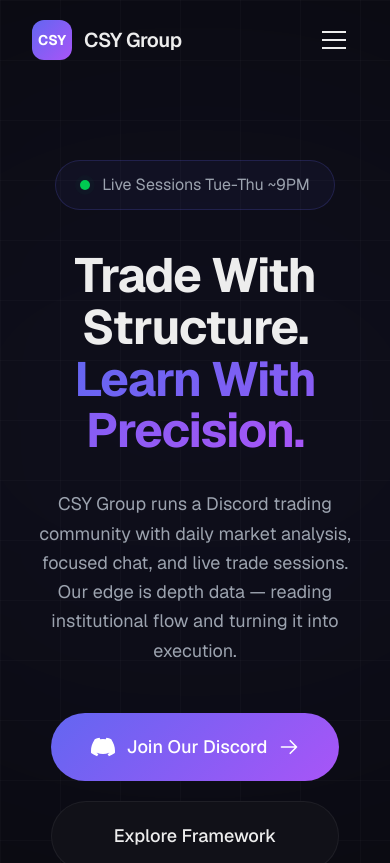
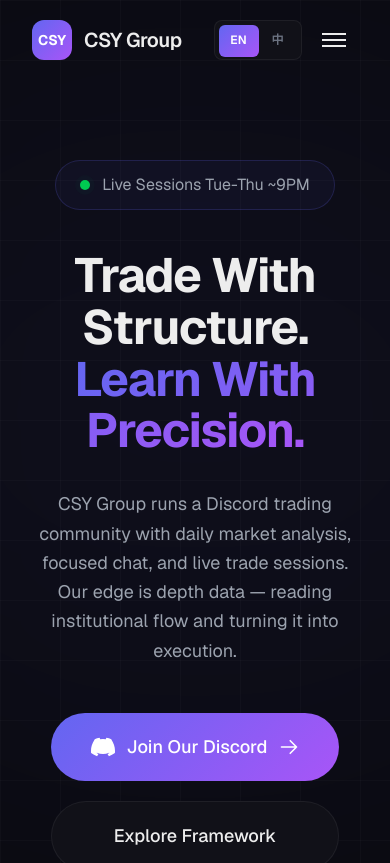
Before and after one commit to CSYHoldings/csy-website, a Next.js app: page /en in a window 390 px wide. Shown: the top 863 px of the page. Built offline with nearby package versions, Linux system fonts and the light colour scheme.

Commit message:
feat: update language switcher design

```diff
--- a/src/components/About.tsx
+++ b/src/components/About.tsx
@@ -1,9 +1,9 @@
 "use client";
 
+import { links } from "@/constants/links";
+import { useTranslations } from "next-intl";
 import { AnimatedSection } from "./AnimatedSection";
 import { SectionLabel } from "./SectionLabel";
-import { links } from "@/constants/links";
-import { useTranslations } from "next-intl";
 
 const pillars = [
   {
@@ -92,7 +92,7 @@
     <section id="about" className="relative overflow-hidden py-28 lg:py-36">
       {/* Background */}
       <div className="absolute inset-0 grid-pattern opacity-50" />
-      <div className="absolute left-0 right-0 top-0 h-px bg-gradient-to-r from-transparent via-surface-border to-transparent" />
+      <div className="absolute left-0 right-0 top-0 h-px bg-linear-to-r from-transparent via-surface-border to-transparent" />
 
       <div className="relative w-full max-w-350 mx-auto px-8 md:px-12 lg:px-16">
         <div className="grid items-start gap-16 lg:grid-cols-2 lg:gap-24">
@@ -102,8 +102,10 @@
 
             <AnimatedSection>
               <h2 className="mt-6 text-4xl font-bold tracking-tight md:text-5xl lg:text-6xl">
-                {t("titlePrefix")}{" "}
-                <span className="text-gradient">{t("titleAccent")}</span>
+                {t("titlePrefix")}
+                <span className="mt-2 block text-gradient">
+                  {t("titleAccent")}
+                </span>
               </h2>
             </AnimatedSection>
 
--- a/src/components/Navbar.tsx
+++ b/src/components/Navbar.tsx
@@ -13,6 +13,46 @@
   { labelKey: "evidence", href: "#evidence" },
 ];
 
+function LanguageSwitch({
+  href,
+  isZh,
+  label,
+}: {
+  href: string;
+  isZh: boolean;
+  label: string;
+}) {
+  return (
+    <a
+      href={href}
+      role="switch"
+      aria-checked={isZh}
+      aria-label={label}
+      className="relative inline-flex h-10 w-22 items-center rounded-lg border border-surface-border bg-surface p-1 text-xs font-semibold text-text-tertiary transition-colors hover:border-text-tertiary hover:bg-surface-light hover:text-foreground"
+    >
+      <span
+        className={`absolute left-1 top-1 h-8 w-10 rounded-md bg-gradient-accent transition-transform duration-300 ${
+          isZh ? "translate-x-10" : "translate-x-0"
+        }`}
+      />
+      <span
+        className={`relative z-10 flex w-10 justify-center transition-colors ${
+          isZh ? "text-text-tertiary" : "text-white"
+        }`}
+      >
+        EN
+      </span>
+      <span
+        className={`relative z-10 flex w-10 justify-center transition-colors ${
+          isZh ? "text-white" : "text-text-tertiary"
+        }`}
+      >
+        中
+      </span>
+    </a>
+  );
+}
+
 export function Navbar() {
   const t = useTranslations("Nav");
   const locale = useLocale();
@@ -20,6 +60,7 @@
   const [mobileOpen, setMobileOpen] = useState(false);
   const nextLocale = locale === "zh" ? "en" : "zh";
   const nextLocaleHref = `/${nextLocale}`;
+  const isZh = locale === "zh";
 
   useEffect(() => {
     const handleScroll = () => setScrolled(window.scrollY > 50);
@@ -65,13 +106,12 @@
             </div>
 
             {/* CTA + Mobile toggle */}
-            <div className="flex items-center gap-4">
-              <a
+            <div className="flex items-center gap-2 md:gap-4">
+              <LanguageSwitch
                 href={nextLocaleHref}
-                className="hidden rounded-lg px-4 py-2.5 text-base font-medium text-text-secondary transition-colors hover:bg-surface-light hover:text-foreground md:inline-flex"
-              >
-                {t("language")}
-              </a>
+                isZh={isZh}
+                label={t("language")}
+              />
               <a
                 href={links.discord}
                 target="_blank"
@@ -85,22 +125,26 @@
                 className="flex h-12 w-12 items-center justify-center rounded-lg transition-colors hover:bg-surface-light md:hidden"
                 aria-label={t("toggleMenu")}
               >
-                <div className="flex flex-col gap-1.5">
+                <div className="relative h-6 w-6">
                   <motion.span
                     animate={
-                      mobileOpen ? { rotate: 45, y: 6 } : { rotate: 0, y: 0 }
+                      mobileOpen
+                        ? { rotate: 45, top: "50%" }
+                        : { rotate: 0, top: "25%" }
                     }
-                    className="block h-0.5 w-6 bg-foreground"
+                    className="absolute left-0 block h-0.5 w-6 -translate-y-1/2 bg-foreground"
                   />
                   <motion.span
                     animate={mobileOpen ? { opacity: 0 } : { opacity: 1 }}
-                    className="block h-0.5 w-6 bg-foreground"
+                    className="absolute left-0 top-1/2 block h-0.5 w-6 -translate-y-1/2 bg-foreground"
                   />
                   <motion.span
                     animate={
-                      mobileOpen ? { rotate: -45, y: -6 } : { rotate: 0, y: 0 }
+                      mobileOpen
+                        ? { rotate: -45, top: "50%" }
+                        : { rotate: 0, top: "75%" }
                     }
-                    className="block h-0.5 w-6 bg-foreground"
+                    className="absolute left-0 block h-0.5 w-6 -translate-y-1/2 bg-foreground"
                   />
                 </div>
               </button>
@@ -131,13 +175,6 @@
                 </a>
               ))}
               <a
-                href={nextLocaleHref}
-                onClick={() => setMobileOpen(false)}
-                className="rounded-lg px-4 py-3 text-lg text-text-secondary transition-colors hover:text-foreground hover:bg-surface-light"
-              >
-                {t("language")}
-              </a>
-              <a
                 href={links.discord}
                 target="_blank"
                 rel="noopener noreferrer"
```
